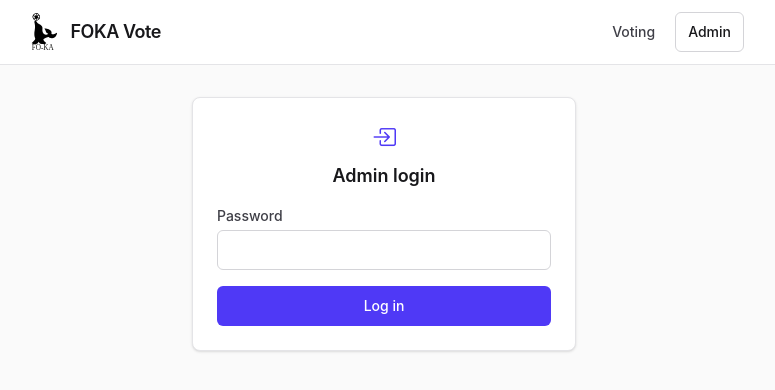
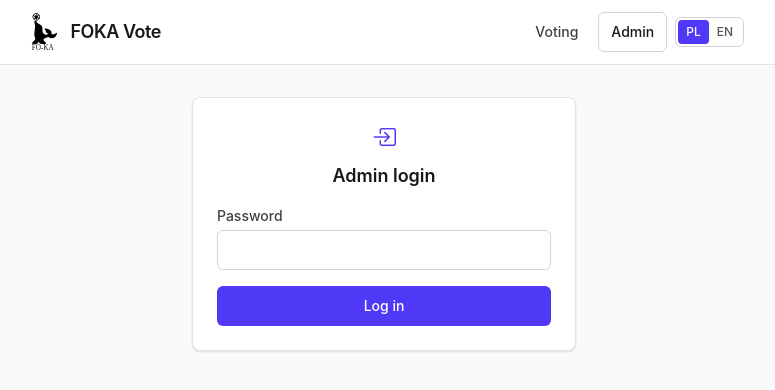
Before and after one commit to lukaset649/foka-vote, a React (Vite) app in the folder apps/web/: page /admin/login in a window 1280 px wide. Shown: the top 390 px of the page, without its empty margins (256-1031 px from the left). Built offline with nearby package versions, Linux system fonts and the light colour scheme; no server answers.

Commit message:
Add LanguageSwitcher component for language selection

```diff
--- a/apps/web/src/components/Layout.tsx
+++ b/apps/web/src/components/Layout.tsx
@@ -1,6 +1,7 @@
 import { Link, Outlet, useMatches } from 'react-router';
 import logo from '../assets/logo.svg';
 import type { RouteHandle } from '../routes';
+import LanguageSwitcher from './ui/LanguageSwitcher';
 import LinkButton from './ui/LinkButton';
 
 const Layout = () => {
@@ -27,6 +28,7 @@ const Layout = () => {
             >
               Admin
             </LinkButton>
+            <LanguageSwitcher />
           </nav>
         </div>
       </header>
--- /dev/null
+++ b/apps/web/src/components/ui/LanguageSwitcher.tsx
@@ -0,0 +1,34 @@
+import { useTranslation } from 'react-i18next';
+import { cn } from '../../lib/cn';
+
+const LANGUAGES = ['pl', 'en'] as const;
+
+const LanguageSwitcher = () => {
+  const { i18n } = useTranslation();
+  const activeLanguage = LANGUAGES.includes(i18n.language as (typeof LANGUAGES)[number])
+    ? i18n.language
+    : 'pl';
+
+  return (
+    <div className="flex items-center rounded-md border border-zinc-300 p-0.5 text-xs font-medium">
+      {LANGUAGES.map((language) => (
+        <button
+          key={language}
+          type="button"
+          onClick={() => void i18n.changeLanguage(language)}
+          aria-pressed={activeLanguage === language}
+          className={cn(
+            'rounded px-2 py-1 uppercase transition-colors',
+            activeLanguage === language
+              ? 'bg-indigo-600 text-white'
+              : 'text-zinc-600 hover:bg-zinc-100',
+          )}
+        >
+          {language}
+        </button>
+      ))}
+    </div>
+  );
+};
+
+export default LanguageSwitcher;
```
